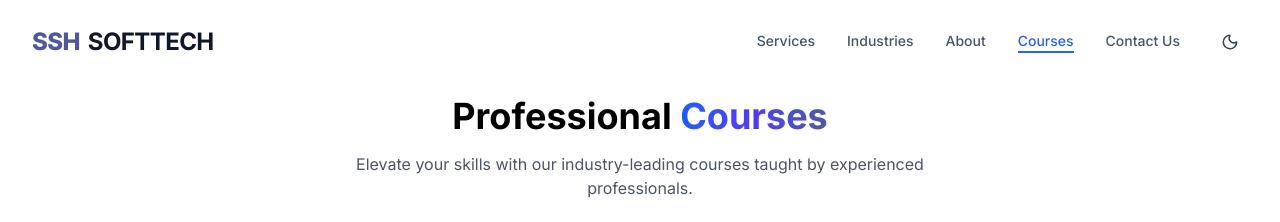
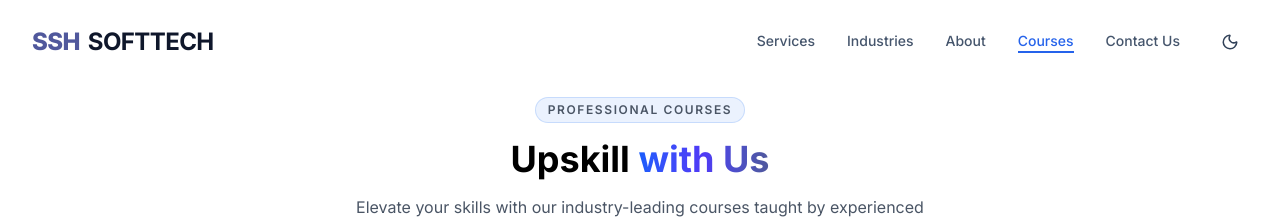
Before and after one commit to atul030702/ssh-softtech, a Next.js app: page /courses in a window 1280 px wide. Shown: the top 222 px of the page. Built offline with nearby package versions, Linux system fonts and the light colour scheme.

Commit message:
fix: courses section UI improvement

```diff
--- a/src/components/CoursesOffered/CourseSection.tsx
+++ b/src/components/CoursesOffered/CourseSection.tsx
@@ -12,10 +12,13 @@ const CoursesSection = () => {
         <section id="courses" className="py-24 bg-white dark:bg-dark-950">
             <div className="container mx-auto px-6 max-w-7xl">
                 <ScrollReveal className="text-center mb-16">
+                    <div className="inline-flex items-center gap-2 px-3 py-1 rounded-full bg-brand-500/10 border border-brand-500/20 tracking-widest mb-4">
+                        <span className="text-xs font-semibold uppercase text-gray-600 dark:text-gray-400">Professional Courses</span>
+                    </div>
                     <h2 className="text-3xl md:text-4xl font-bold mb-4 text-black dark:text-white">
-                        Professional{' '}
+                        Upskill{' '}
                         <span className="text-transparent bg-clip-text bg-linear-to-r from-blue-600 via-indigo-600 to-brand-light dark:from-blue-400 dark:via-indigo-500 dark:to-brand-light animate-gradient-x">
-                            Courses
+                            with Us
                         </span>
                     </h2>
                     <p className="text-gray-600 dark:text-gray-400 max-w-2xl mx-auto">
```
